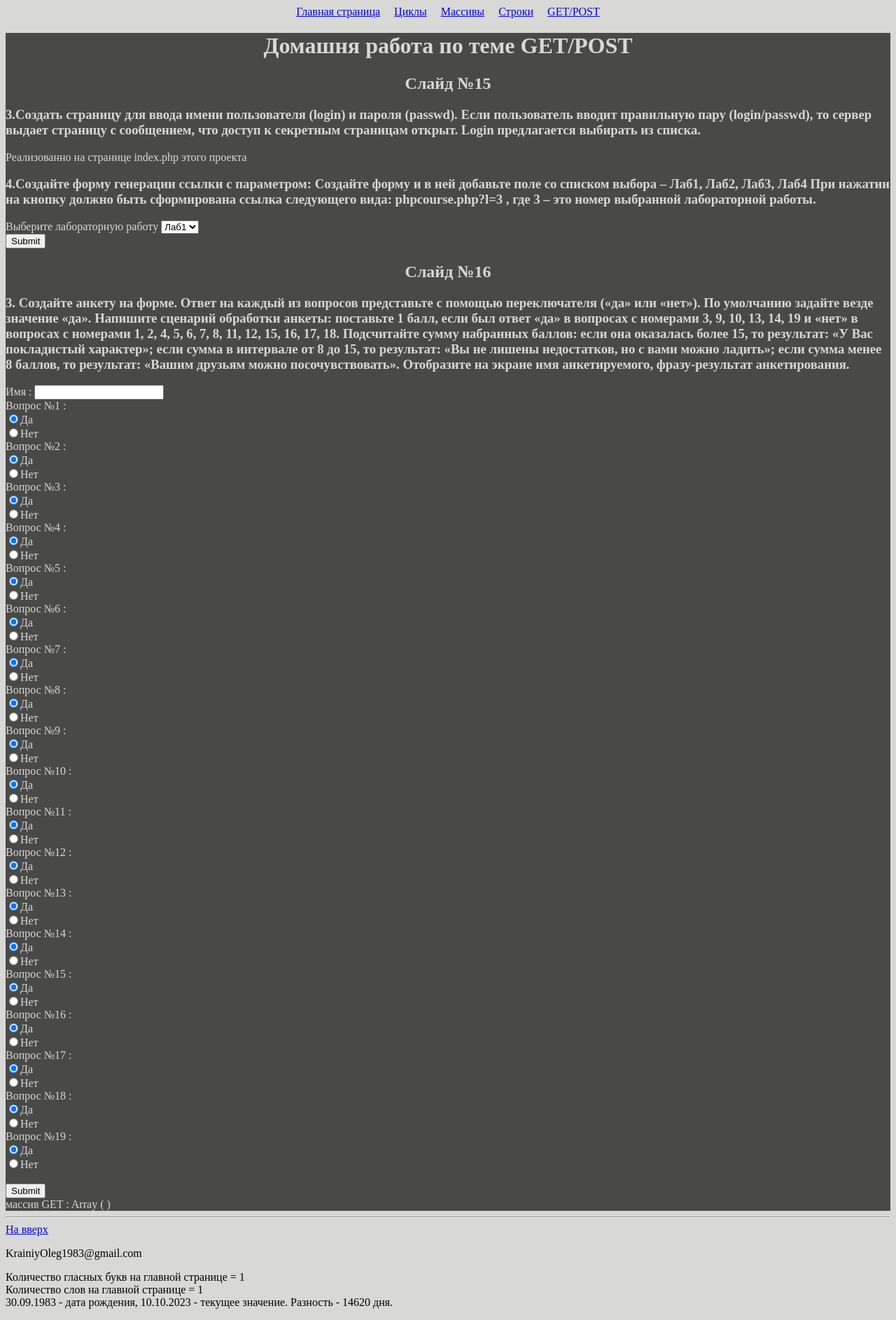
After one commit to IrinaZorina/fact15, a PHP site: page /content-get_post.php in a window 1280 px wide. The commit adds this page. Shown: the whole page at 70% size. Run offline with PHP 8.4, Linux system fonts and the light colour scheme; the visitor is signed in with stand-in values (Sample User, id 1).

Commit message:
add GET/POST

```diff
--- /dev/null
+++ b/portfolio/content-get_post.php
@@ -0,0 +1,141 @@
+<?php require_once "inc/header.php" ?>
+
+
+<div class="content">
+    <div class="container">
+        <h1 class="slogan">Домашня работа по теме GET/POST</h1>
+
+        <h2>Слайд №15</h2>
+
+        <h3>3.Создать страницу для ввода имени пользователя (login) и пароля (passwd). Если пользователь вводит правильную пару (login/passwd), то сервер выдает страницу с сообщением, что доступ к секретным страницам открыт. Login предлагается выбирать из списка.</h3>
+        <p>Реализованно на странице index.php этого проекта</p>
+
+
+        <h3>4.Создайте форму генерации ссылки с параметром:
+            Создайте форму и в ней добавьте поле со списком выбора – Лаб1, Лаб2, Лаб3, Лаб4
+            При нажатии на кнопку должно быть сформирована ссылка следующего вида: phpcourse.php?l=3 , где 3 – это номер выбранной лабораторной работы.</h3>
+        <form method="GET">
+            <!-- Login : <input type="text" name="loginUser"><br>
+            Password : <input type="password" name="passwordUser"><br> -->
+
+            <label for="lab">Выберите лабораторную работу</label>
+            <select id="lab" name="l">
+                <option value=1>Лаб1</option>
+                <option value=2>Лаб2</option>
+                <option value=3>Лаб3</option>
+                <option value=4>Лаб4</option>
+            </select>
+
+            <br>
+            <input type="submit">
+        </form>
+
+
+        <h2>Слайд №16</h2>
+        <h3>3. Создайте анкету на форме. Ответ на каждый из вопросов представьте с помощью переключателя («да» или «нет»). По умолчанию задайте везде значение «да».
+            Напишите сценарий обработки анкеты: поставьте 1 балл, если был ответ «да» в вопросах с номерами 3, 9, 10, 13, 14, 19 и «нет» в вопросах с номерами 1, 2, 4, 5, 6, 7, 8, 11, 12, 15, 16, 17, 18. Подсчитайте сумму набранных баллов:
+            если она оказалась более 15, то результат: «У Вас покладистый характер»;
+            если сумма в интервале от 8 до 15, то результат: «Вы не лишены недостатков, но с вами можно ладить»;
+            если сумма менее 8 баллов, то результат: «Вашим друзьям можно посочувствовать».
+            Отобразите на экране имя анкетируемого, фразу-результат анкетирования.
+        </h3>
+
+        <form action="" method="get">
+            Имя : <input type="text" name="name" id=""><br>
+            Вопрос №1 :<br>
+            <input type="radio" checked name="item[0]" id="" value=1>Да <br>
+            <input type="radio" name="item[0]" id="" value=0>Нет <br>
+            Вопрос №2 :<br>
+            <input type="radio" checked name="item[1]" id="" value=1>Да <br>
+            <input type="radio" name="item[1]" id="" value=0>Нет <br>
+            Вопрос №3 :<br>
+            <input type="radio" checked name="item[2]" id="" value=1>Да <br>
+            <input type="radio" name="item[2]" id="" value=0>Нет <br>
+            Вопрос №4 :<br>
+            <input type="radio" checked name="item[3]" id="" value=1>Да <br>
+            <input type="radio" name="item[3]" id="" value=0>Нет <br>
+            Вопрос №5 :<br>
+            <input type="radio" checked name="item[4]" id="" value=1>Да <br>
+            <input type="radio" name="item[4]" id="" value=0>Нет <br>
+            Вопрос №6 :<br>
+            <input type="radio" checked name="item[5]" id="" value=1>Да <br>
+            <input type="radio" name="item[5]" id="" value=0>Нет <br>
+            Вопрос №7 :<br>
+            <input type="radio" checked name="item[6]" id="" value=1>Да <br>
+            <input type="radio" name="item[6]" id="" value=0>Нет <br>
+            Вопрос №8 :<br>
+            <input type="radio" checked name="item[7]" id="" value=1>Да <br>
+            <input type="radio" name="item[7]" id="" value=0>Нет <br>
+            Вопрос №9 :<br>
+            <input type="radio" checked name="item[8]" id="" value=1>Да <br>
+            <input type="radio" name="item[8]" id="" value=0>Нет <br>
+            Вопрос №10 :<br>
+            <input type="radio" checked name="item[9]" id="" value=1>Да <br>
+            <input type="radio" name="item[9]" id="" value=0>Нет <br>
+            Вопрос №11 :<br>
+            <input type="radio" checked name="item[10]" id="" value=1>Да <br>
+            <input type="radio" name="item[10]" id="" value=0>Нет <br>
+            Вопрос №12 :<br>
+            <input type="radio" checked name="item[11]" id="" value=1>Да <br>
+            <input type="radio" name="item[11]" id="" value=0>Нет <br>
+            Вопрос №13 :<br>
+            <input type="radio" checked name="item[12]" id="" value=1>Да <br>
+            <input type="radio" name="item[12]" id="" value=0>Нет <br>
+            Вопрос №14 :<br>
+            <input type="radio" checked name="item[13]" id="" value=1>Да <br>
+            <input type="radio" name="item[13]" id="" value=0>Нет <br>
+            Вопрос №15 :<br>
+            <input type="radio" checked name="item[14]" id="" value=1>Да <br>
+            <input type="radio" name="item[14]" id="" value=0>Нет <br>
+            Вопрос №16 :<br>
+            <input type="radio" checked name="item[15]" id="" value=1>Да <br>
+            <input type="radio" name="item[15]" id="" value=0>Нет <br>
+            Вопрос №17 :<br>
+            <input type="radio" checked name="item[16]" id="" value=1>Да <br>
+            <input type="radio" name="item[16]" id="" value=0>Нет <br>
+            Вопрос №18 :<br>
+            <input type="radio" checked name="item[17]" id="" value=1>Да <br>
+            <input type="radio" name="item[17]" id="" value=0>Нет <br>
+            Вопрос №19 :<br>
+            <input type="radio" checked name="item[18]" id="" value=1>Да <br>
+            <input type="radio" name="item[18]" id="" value=0>Нет <br>
+            <br>
+            <input type="submit">
+        </form>
+
+        <?php
+            echo "массив GET : ";
+            print_r($_GET);
+            echo "<br>";
+            if (isset($_GET["name"])&& isset($_GET["item"])){
+                // print_r($_GET["item"]);
+                $arrYes = [3,9,10,13,14,19];
+                $arrNo = [1,2,4,5,6,7,8,11,12,15,16,17,18];
+                $sum = 0;
+                foreach($_GET["item"] as $key=>$value){
+                    if((array_search($key+1, $arrYes)!==false)&&($value==1)){
+                        $sum++;
+                    }
+                    elseif((array_search($key+1, $arrNo)!==false)&&($value==0)){
+                        $sum++;
+                    }
+                }
+                echo "Вы набрали : $sum баллов <br>";
+                if($sum>=15){
+                    echo "У Вас покладистый характер";
+                }
+                elseif(($sum>=8)&&($sum<15)){
+                    echo "Вы не лишены недостатков, но с вами можно ладить";
+                }
+                else{
+                    echo "Вашим друзьям можно посочувствовать";
+                }
+            }
+        ?>
+
+
+        </div>
+</div>
+
+
+<?php require_once "inc/footer.php" ?>
--- a/portfolio/inc/header.php
+++ b/portfolio/inc/header.php
@@ -14,10 +14,11 @@
             <div class="container">
                 <div class="navbar-collapse">
                     <div class="navbar-nav">
-                        <div class="nav-link"> <a href="index.php">Главная страница</a></div>
+                        <div class="nav-link"> <a href="main.php">Главная страница</a></div>
                         <div class="nav-cycles"> <a href="content-cycles.php">Циклы</a></div>
                         <div class="nav-arrays"> <a href="content-arrays.php">Массивы</a></div>
                         <div class="nav-string"> <a href="content-string.php">Строки</a></div>
+                        <div class="nav-get_post"> <a href="content-get_post.php">GET/POST</a></div>
 
                     </div>
                 </div>
```
Also changed, not shown: portfolio/index.php (+38 -78 lines), portfolio/main.php (added, +87 -0 lines).
